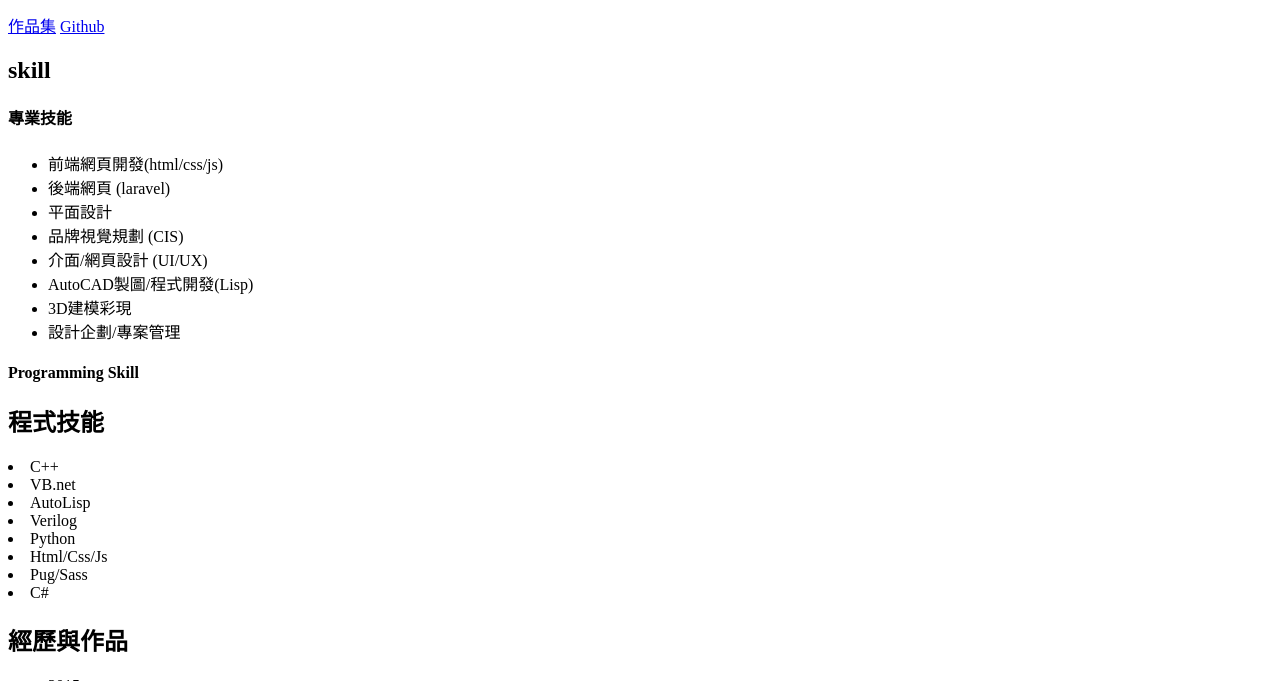
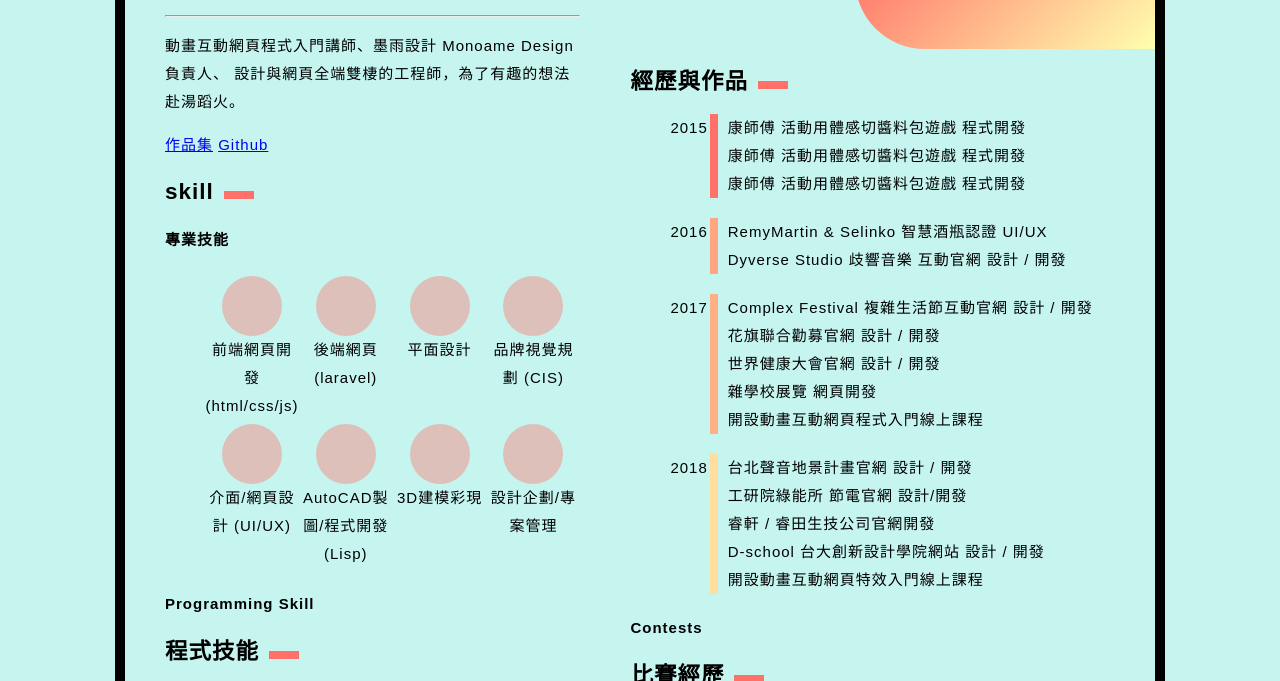
Before and after one commit to jacky760828/htmlcsswin, a plain HTML site: page index.html in a window 1280 px wide. Shown: the part 179-860 px from the top of the page. Drawn offline with Linux system fonts and the light colour scheme.

Commit message:
自我介紹

```diff
--- a/index.html
+++ b/index.html
@@ -5,7 +5,7 @@
     <meta http-equiv="X-UA-Compatible" content="IE=edge">
     <meta name="viewport" content="width=device-width, initial-scale=1.0">
     <title>Document</title>
-    <link rel="stylesheet" type="" href="test.css">
+    <link rel="stylesheet" type="" href="all.css">
 </head>
 <body>
     <div class="resume">
```
